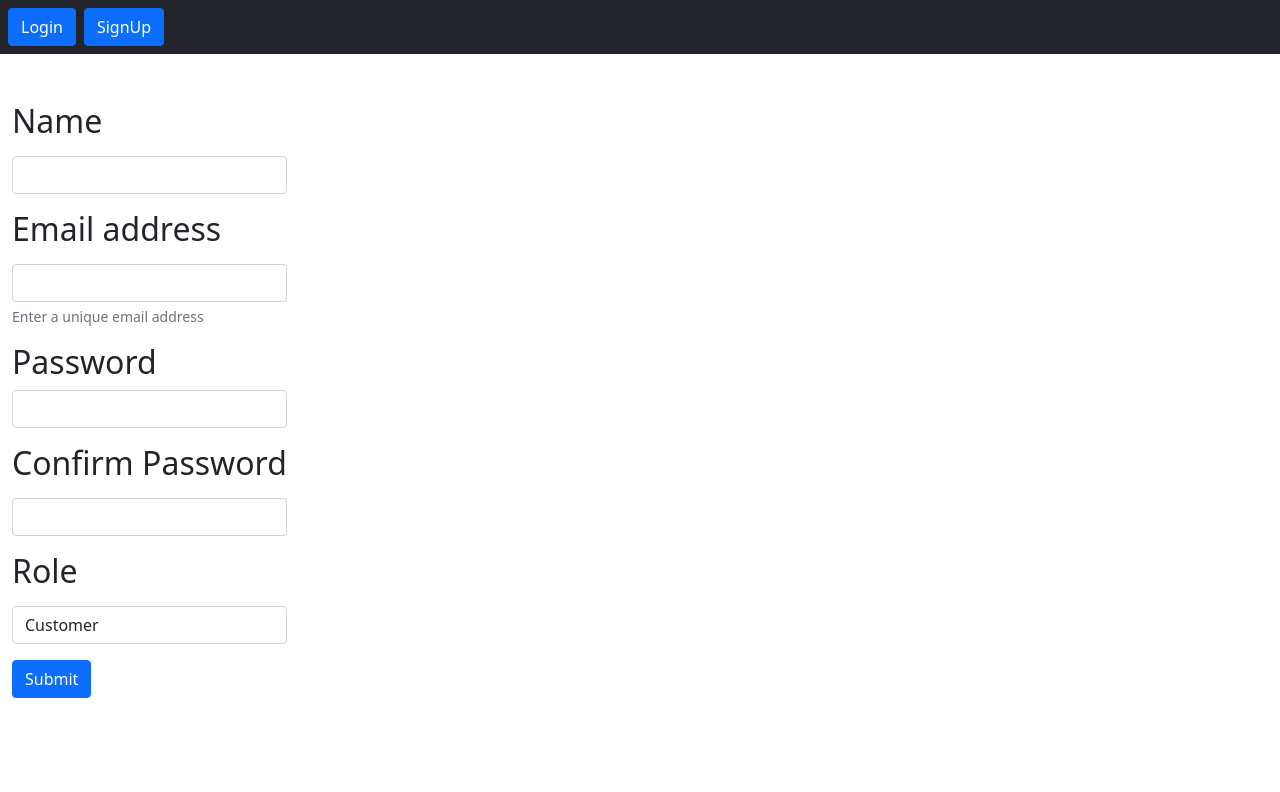
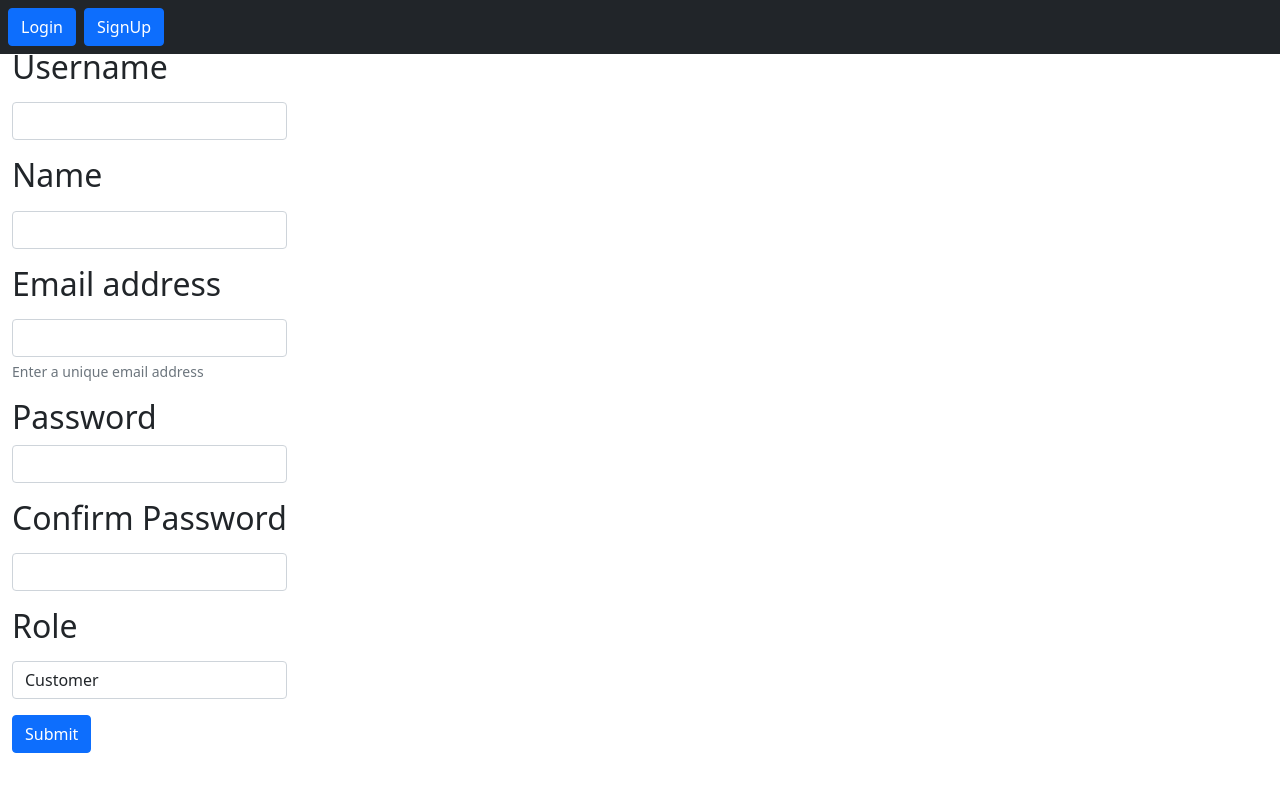
Before and after one commit to abdullahasif07/restaurant, a React (Vite) app: page /signup in a window 1280 px wide. Shown: the top 792 px of the page. Built offline with nearby package versions, Linux system fonts and the light colour scheme.

Commit message:
login fixed

```diff
--- a/components/Login.jsx
+++ b/components/Login.jsx
@@ -3,6 +3,7 @@
 import React, { useState, useContext } from "react";
 import { useNavigate } from 'react-router-dom';
 import UserContext from "../context/user/CreateContext";
+import '../styles/css/login.css'; // Import the CSS file
 
 function Login() {
   const { loginUser } = useContext(UserContext);
@@ -22,6 +23,7 @@ function Login() {
       if (role === 'admin') {
         navigate('/admin-dashboard'); // Use navigate for routing
       } else {
+        console.log("role found success")
         navigate('/user-dashboard');
       }
     }
@@ -29,8 +31,20 @@ function Login() {
 
   return (
     <form onSubmit={handleSubmit}>
-      <input type="email" name="email" onChange={handleChange} required />
-      <input type="password" name="password" onChange={handleChange} required />
+      <input
+        type="email"
+        name="email"
+        placeholder="Email"
+        onChange={handleChange}
+        required
+      />
+      <input
+        type="password"
+        name="password"
+        placeholder="Password"
+        onChange={handleChange}
+        required
+      />
       <button type="submit">Login</button>
     </form>
   );
--- a/components/Signup.jsx
+++ b/components/Signup.jsx
@@ -6,10 +6,11 @@ function Signup() {
   const { signUpUser } = userHandler;
   const [confirmPass, setConfirmPass] = useState("");
   const [tempCred, setTempCred] = useState({
+    username: "",
+    name: "",
     email: "",
     password: "",
-    name: "",
-    role: "customer", // Default role
+    role: "customer",
   });
 
   const changeHandler = (e) => {
@@ -21,7 +22,7 @@ function Signup() {
     if (confirmPass !== tempCred.password) {
       console.log("Passwords do not match");
     } else {
-      signUpUser(tempCred); // Send the role along with other credentials
+      signUpUser(tempCred);
     }
   };
 
@@ -30,9 +31,17 @@ function Signup() {
       <div className="container my-5">
         <form>
           <div className="mb-3">
+            <h2 className="form-label my-3">Username</h2>
+            <input
+              type="text"
+              className="form-control"
+              id="username"
+              name="username" // Ensure this matches your backend expectation
+              onChange={changeHandler}
+            />
             <h2 className="form-label my-3">Name</h2>
             <input
-              type="text" // Corrected type to text
+              type="text"
               className="form-control"
               id="name"
               name="name"
--- a/context/user/UserState.jsx
+++ b/context/user/UserState.jsx
@@ -17,6 +17,7 @@ const UserState = (props) => {
       });
 
       const res = await response.json();
+      console.log(res)
 
       if (res.success) {
         localStorage.setItem('auth-token', res.token);
@@ -44,7 +45,11 @@ const UserState = (props) => {
   // UserState.jsx
 
 const signUpUser = async (credentials) => {
+
+  console.log("Payload sent:", JSON.stringify(credentials));
+
   try {
+
     const response = await fetch('http://localhost:5000/api/user/createuser', {
       method: 'POST',
       headers: {
--- a/src/App.jsx
+++ b/src/App.jsx
@@ -20,7 +20,7 @@ function App() {
           <Route path="/admin-dashboard" element={<AdminDashboard />} />
         </Route>
         <Route element={<ProtectedRoute role="customer" />}>
-          <Route path="/customer-dashboard" element={<UserDashboard />} />
+          <Route path="/user-dashboard" element={<UserDashboard />} />
         </Route>
         <Route path="*" element={<Navigate to="/login" />} />
       </Routes>
--- /dev/null
+++ b/styles/css/login.css
@@ -0,0 +1,64 @@
+/* styles.css
+
+Global styles
+body {
+    background-color: #f5f5f5;
+    font-family: 'Arial', sans-serif;
+    display: flex;
+    justify-content: center;
+    align-items: center;
+    height: 100vh;
+    margin: 0;
+  }
+
+  /* Form container */
+  /* form {
+    background-color: #fff;
+    border-radius: 8px;
+    box-shadow: 0 4px 8px rgba(0, 0, 0, 0.1);
+    padding: 40px;
+    width: 300px;
+    box-sizing: border-box;
+  } */
+
+  /* Input fields
+  input[type="email"],
+  input[type="password"] {
+    width: 100%;
+    padding: 10px;
+    margin-bottom: 15px;
+    border: 1px solid #ddd;
+    border-radius: 4px;
+    font-size: 16px;
+    box-sizing: border-box;
+    transition: border-color 0.2s;
+  }
+
+  input[type="email"]:focus,
+  input[type="password"]:focus {
+    border-color: #007bff;
+    outline: none;
+  }
+   */
+  /* Submit button */
+  /* button[type="submit"] {
+    width: 100%;
+    padding: 10px;
+    background-color: #007bff;
+    color: #fff;
+    border: none;
+    border-radius: 4px;
+    font-size: 16px;
+    cursor: pointer;
+    transition: background-color 0.2s;
+  }
+
+  button[type="submit"]:hover {
+    background-color: #0056b3;
+  } */
+
+  /* Placeholder styles */
+  /* input::placeholder {
+    color: #888;
+  }
+   */
```
